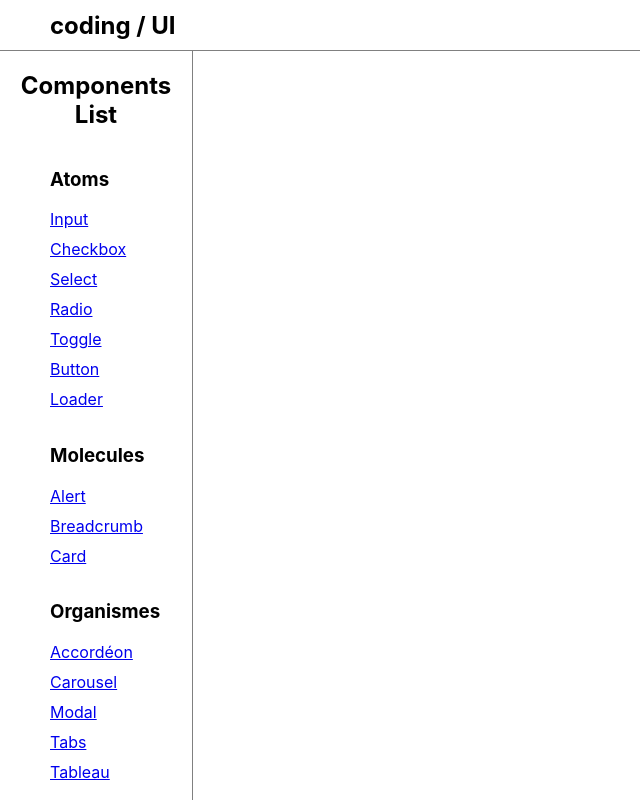
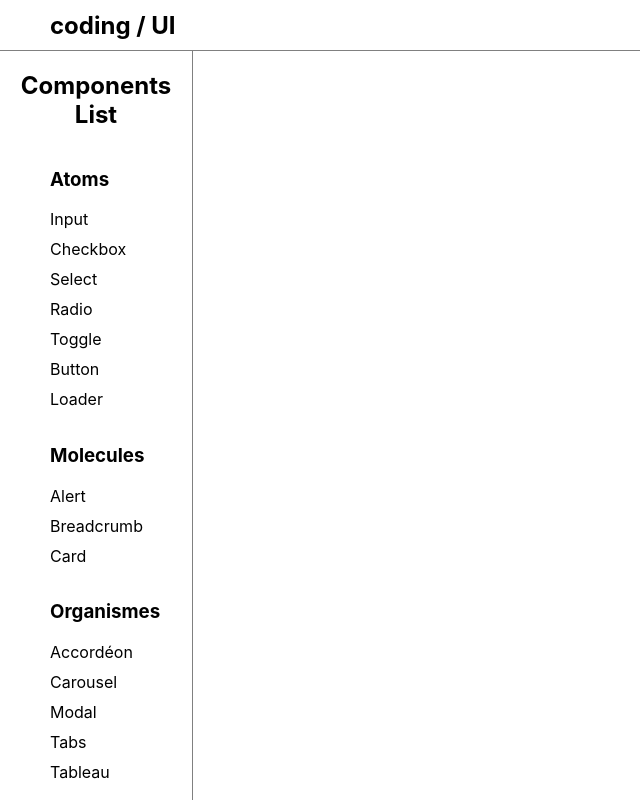
Before and after one commit to SukiTsu/library_react, a React (Vite) app in the folder lib_module/: page / in a window 1280 px wide. Shown: the top 800 px of the page, without its empty margins (0-640 px from the left). Built offline with nearby package versions, Linux system fonts and the light colour scheme.

Commit message:
ajout class pour lien sidebar

```diff
--- a/lib_module/src/assets/css/sidebar.css
+++ b/lib_module/src/assets/css/sidebar.css
@@ -18,3 +18,8 @@
 .sidebar ul li{
     margin-bottom: 10px;
 }
+
+.components-link{
+    text-decoration: none;
+    color: black;
+}
--- a/lib_module/src/components/presentation/Sidebar.tsx
+++ b/lib_module/src/components/presentation/Sidebar.tsx
@@ -20,7 +20,10 @@ export default function Sidebar() {
             <ul>
               {Object.keys(category.components).map((componentKey) => (
                 <li key={componentKey}>
-                  <Link to={category.components[componentKey].path}>
+                  <Link
+                    to={category.components[componentKey].path}
+                    className="components-link"
+                  >
                     {category.components[componentKey].name}
                   </Link>
                 </li>
```
